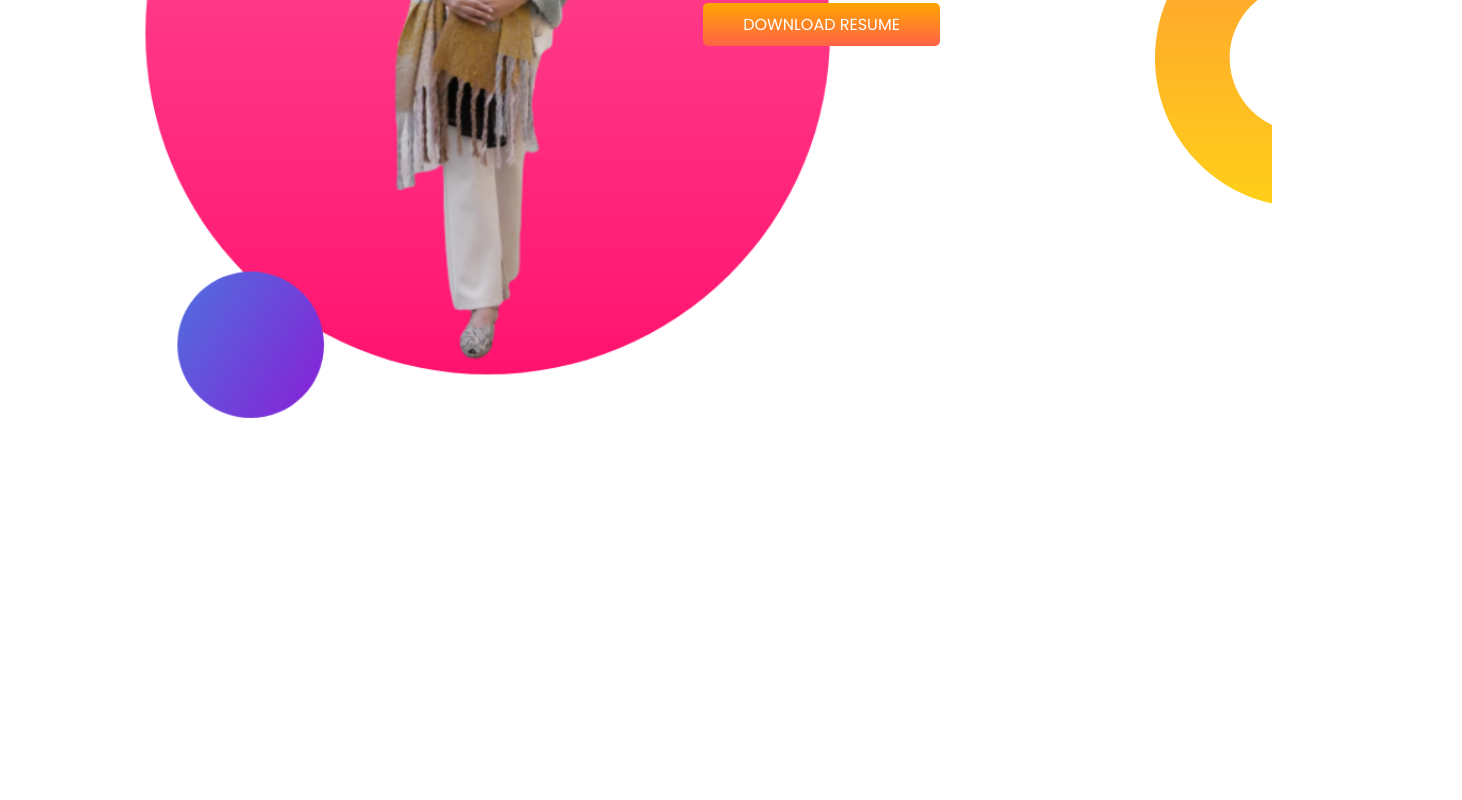
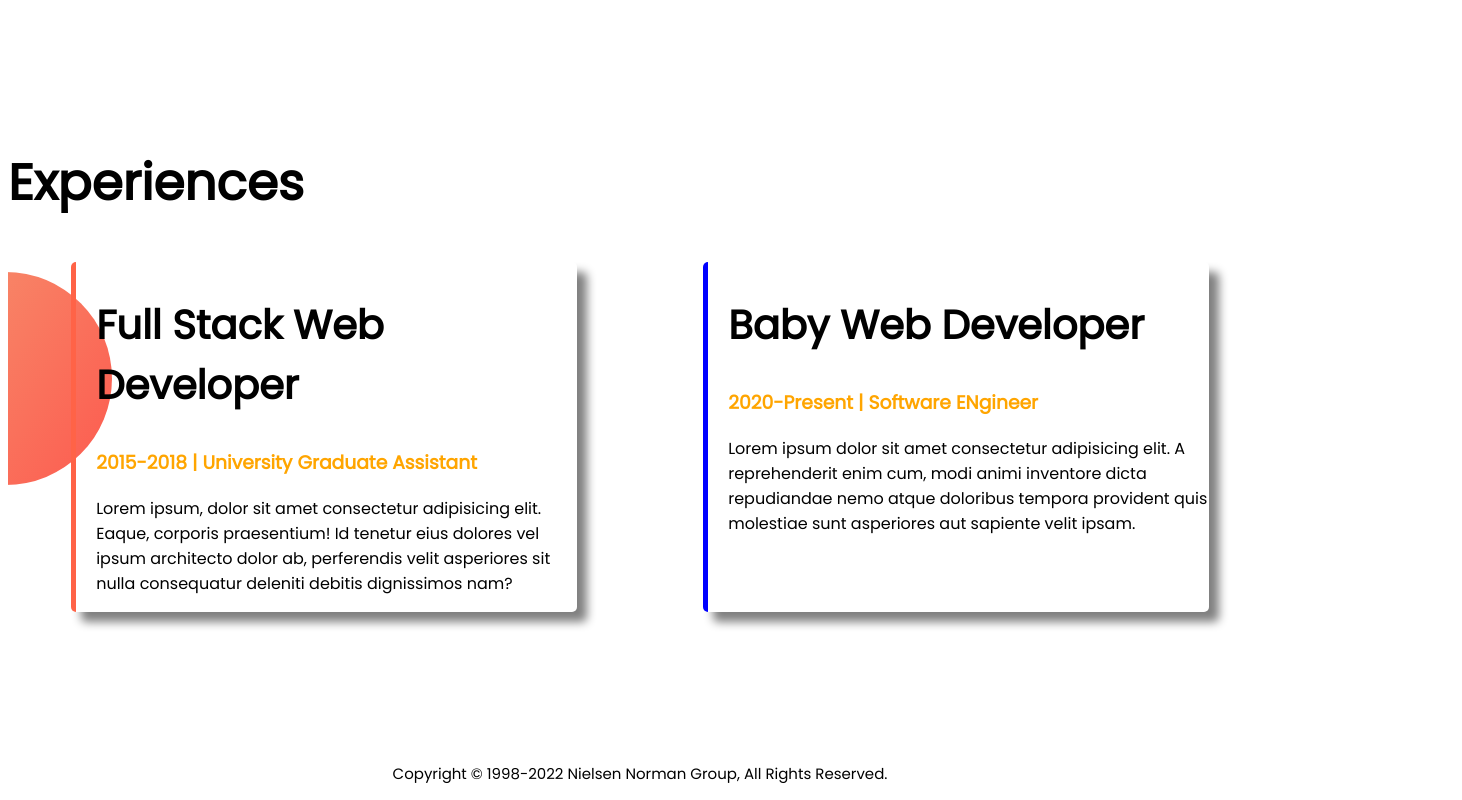
Before and after one commit to Khushba94/developer-portfolio, a plain HTML site: page index.html in a window 1280 px wide. Shown: the part 1267-2067 px from the top of the page, 1462 px wide, since content can reach past the window. Before the commit the page ends 1906 px from the top, so only its background shows below. Drawn offline with Linux system fonts and the light colour scheme.

Commit message:
style border added footer

```diff
--- a/index.html
+++ b/index.html
@@ -14,7 +14,7 @@
     <link rel="stylesheet" href="style.css" />
   </head>
   <body>
-    <section class="top-banner">
+    <section class="top-banner flexible-container">
       <div class="about-info">
         <h1>Welcome To</h1>
         <h1><span class="orange-color">Khushba's</span> World</h1>
@@ -36,7 +36,7 @@
         <img src="/images/khushba.png.png" alt="khusba's image" />
       </div>
     </section>
-    <section class="dream-big">
+    <section class="dream-big flexible-container">
       <div class="about-info"><img src="images/my-bg2.png" alt="" /></div>
       <div class="about-info">
         <h1>Dream Big</h1>
@@ -50,5 +50,37 @@
         <a target="_blank" class="link-btn" href="">DOWNLOAD RESUME</a>
       </div>
     </section>
+
+    <section class="experience-area">
+      <h1>Experiences</h1>
+      <div class="flexible-container">
+        <div id="item-one" class="experience-item">
+          <h2>Full Stack Web Developer</h2>
+          <h3 class="orange-color">
+            2015-2018 | University Graduate Assistant
+          </h3>
+          <p>
+            Lorem ipsum, dolor sit amet consectetur adipisicing elit. Eaque,
+            corporis praesentium! Id tenetur eius dolores vel ipsum architecto
+            dolor ab, perferendis velit asperiores sit nulla consequatur
+            deleniti debitis dignissimos nam?
+          </p>
+        </div>
+        <div id="item-two" class="experience-item">
+          <h2>Baby Web Developer</h2>
+          <h3 class="orange-color">2020-Present | Software ENgineer</h3>
+          <p>
+            Lorem ipsum dolor sit amet consectetur adipisicing elit. A
+            reprehenderit enim cum, modi animi inventore dicta repudiandae nemo
+            atque doloribus tempora provident quis molestiae sunt asperiores aut
+            sapiente velit ipsam.
+          </p>
+        </div>
+      </div>
+    </section>
   </body>
+
+  <footer>
+    <p>Copyright © 1998-2022 Nielsen Norman Group, All Rights Reserved.</p>
+  </footer>
 </html>
--- a/style.css
+++ b/style.css
@@ -3,6 +3,9 @@ body {
 }
 h1 {
   font-size: 50px;
+}
+h2 {
+  font-size: 40px;
 }
 .orange-color {
   color: orange;
@@ -10,7 +13,7 @@ h1 {
 button {
   background-color: orange;
 }
-section {
+.flexible-container {
   display: flex;
   margin-bottom: 150px;
 }
@@ -19,7 +22,7 @@ section {
   padding: 5%;
 }
 .about-info img {
-  width: 150%;
+  width: 100%;
 }
 .link-btn {
   background-image: linear-gradient(orange, tomato);
@@ -39,3 +42,26 @@ section {
   background-repeat: no-repeat;
   background-position: right;
 }
+.experience-item {
+  width: 40%;
+  margin-left: 5%;
+  margin-right: 5%;
+  padding-left: 20px;
+  box-shadow: 10px 10px 10px gray;
+  border-radius: 5px;
+}
+.experience-area {
+  background-image: url(/images/exp-bg.png);
+  background-repeat: no-repeat;
+  background-position: left;
+}
+#item-one {
+  border-left: 5px solid tomato;
+}
+#item-two {
+  border-left: 5px solid blue;
+}
+footer p {
+  text-align: center;
+  font-size: 15px;
+}
```
